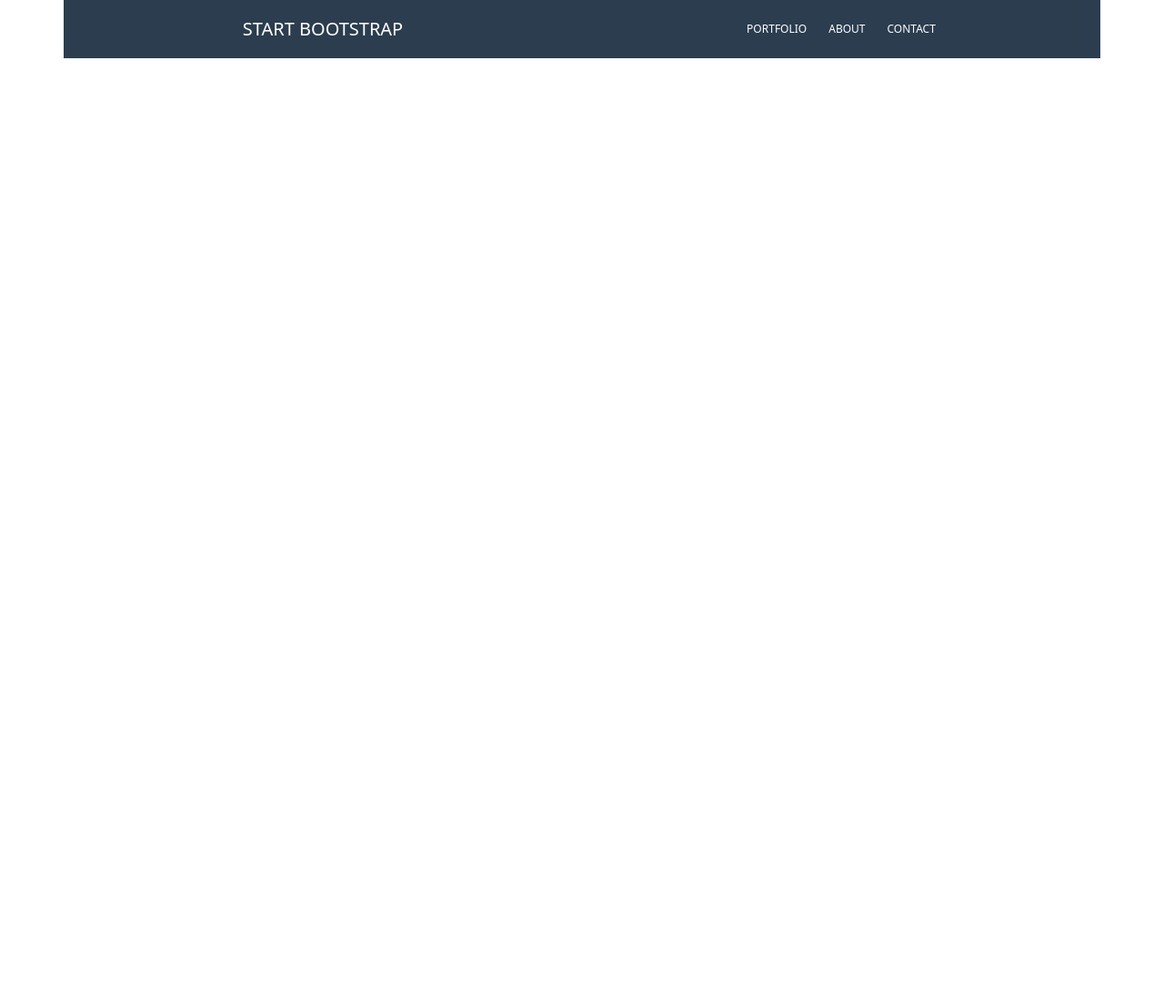
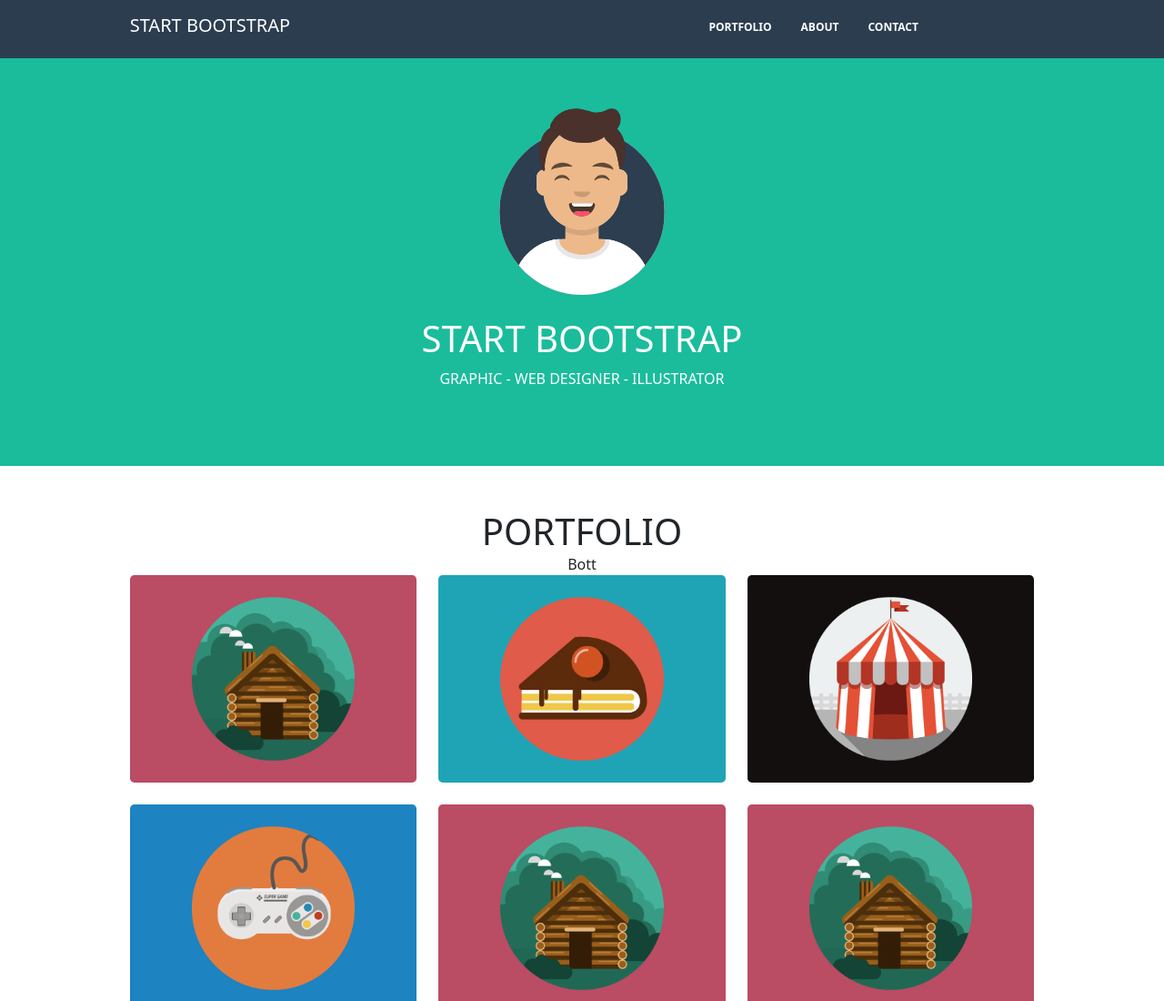
Before and after one commit to Robin9800/html-css-bootstrap-freelancer, a plain HTML site: page index.html in a window 1280 px wide. Shown: the top 1100 px of the page at 91% size. Before the commit the page ends 800 px from the top, so only its background shows below. Drawn offline with nearby package versions, Linux system fonts and the light colour scheme.

Commit message:
Section "About" content

```diff
--- a/index.html
+++ b/index.html
@@ -1,38 +1,132 @@
 <!doctype html>
 <html lang="en">
+
 <head>
     <!-- Required meta tags -->
     <meta charset="utf-8">
     <meta name="viewport" content="width=device-width, initial-scale=1">
+    <link rel="stylesheet" href="https://cdnjs.cloudflare.com/ajax/libs/font-awesome/6.0.0/css/all.min.css"
+        integrity="sha512-9usAa10IRO0HhonpyAIVpjrylPvoDwiPUiKdWk5t3PyolY1cOd4DSE0Ga+ri4AuTroPR5aQvXU9xC6qOPnzFeg=="
+        crossorigin="anonymous" referrerpolicy="no-referrer" />
 
     <!-- Bootstrap CSS -->
-    <link href="https://cdn.jsdelivr.net/npm/bootstrap@5.0.2/dist/css/bootstrap.min.css" rel="stylesheet" integrity="sha384-EVSTQN3/azprG1Anm3QDgpJLIm9Nao0Yz1ztcQTwFspd3yD65VohhpuuCOmLASjC" crossorigin="anonymous">
+    <link href="https://cdn.jsdelivr.net/npm/bootstrap@5.0.2/dist/css/bootstrap.min.css" rel="stylesheet"
+        integrity="sha384-EVSTQN3/azprG1Anm3QDgpJLIm9Nao0Yz1ztcQTwFspd3yD65VohhpuuCOmLASjC" crossorigin="anonymous">
     <link rel="stylesheet" href="style.css">
 
     <title>Bootstrap</title>
 </head>
+
 <body>
+    <div class="container-fluid">
+        <div class="row header text-white justify-content-center">
+            <div class="col-10">
                 <div class="container">
-        <div class="row">
-            <div class="col flex a-center j-center white">
+                    <div class="row align-items-center">
+                        <div class="col">
                             <h1 class="title">START BOOTSTRAP</h1>
                         </div>
-            <div class="col header flex a-center j-center white">
-               <div class="row">
-                <div class="col header flex a-center j-center white">
+                        <div class="col d-flex align-items-center justify-content-center">
+                            <div class="m-3">
                                 <a href="#">PORTFOLIO</a>
                             </div>
-                <div class="col header flex a-center j-center white">
+                            <div class="m-3">
                                 <a href="#">ABOUT</a>
                             </div>
-                <div class="col header flex a-center j-center white">
+                            <div class="m-3">
                                 <a href="#">CONTACT</a>
+                            </div>
+
                         </div>
                     </div>
                 </div>
             </div>
         </div>
+        <div class="graphic row justify-content-center">
+            <div class="col-10">
+                <div class="container text-white">
+                    <div class="row">
+                        <div class="col d-flex justify-content-center mb-4 mt-5">
+                            <img src="img\avatar.svg" class="avatar" alt="img">
+                        </div>
+                    </div>
+                    <div class="row">
+                        <div class="col d-flex justify-content-center mb-2">
+                            <h1>START BOOTSTRAP</h1>
+                        </div>
+                    </div>
+                    <div class="row">
+                        <div class="col d-flex justify-content-center">
+                            <p>GRAPHIC - WEB DESIGNER - ILLUSTRATOR</p>
+                        </div>
+                    </div>
+                </div>
+            </div>
+        </div>
+        <div class="row justify-content-center">
+            <div class="col-10">
+                <div class="container portfolio">
+                    <div class="row">
+                        <div class="col d-flex justify-content-center mt-5">
+                            <h1>PORTFOLIO</h1>
+                        </div>
+                    </div>
+                    <div class="row">
+                        <div class="col d-flex justify-content-center">
+                            Bott
+                        </div>
+                    </div>
+                    <div class="row d-flex flex-row flex-wrap">
+                        <div class="col-sm-12 col-md-6 col-lg-4 mb-4">
+                            <img src="img/cabin.png" class="img-fluid rounded-3">
+                        </div>
+                        <div class="col-sm-12 col-md-6 col-lg-4 mb-4">
+                            <img src="img/cake.png" class="img-fluid rounded-3">
+                        </div>
+                        <div class="col-sm-12 col-md-6 col-lg-4 mb-4">
+                            <img src="img/circus.png" class="img-fluid rounded-3">
+                        </div>
+                        <div class="col-sm-12 col-md-6 col-lg-4 mb-4">
+                            <img src="img/game.png" class="img-fluid rounded-3">
+                        </div>
+                        <div class="col-sm-12 col-md-6 col-lg-4 mb-4">
+                            <img src="img/cabin.png" class="img-fluid rounded-3">
+                        </div>
+                        <div class="col-sm-12 col-md-12 col-lg-4 mb-4">
+                            <img src="img/cabin.png" class="img-fluid rounded-3">
+                        </div>
+                    </div>
+                </div>
+            </div>
+        </div>
+        <div class="graphic row justify-content-center mt-5">
+            <div class="col ">
+                <div class="container">
+                    <div class="row">
+                        <div class="col d-flex justify-content-center mt-5">
+                            <h1>ABOUT</h1>
+                        </div>
+                    </div>
+                    <div class="row mt-4 ">
+                        <div class="col px-3 ms-5">
+                            <p>Lorem ipsum dolor sit amet consectetur, adipisicing elit. Ratione porro placeat sint
+                                perferendis odit nam! Architecto aliquam consequatur suscipit. In repudiandae ut
+                                laboriosam
+                                nihil ea esse modi quaerat perferendis voluptatum!</p>
+                        </div>
+                        <div class="col px-3 me-5">
+                            <p>Lorem ipsum dolor sit amet, consectetur adipisicing elit. Alias, ex quam vitae explicabo
+                                voluptas maxime fugit quis eos nisi enim in ducimus beatae odit nemo voluptatum rerum
+                                qui.
+                                Animi, eaque?</p>
+                        </div>
+                    </div>
+                </div>
 
+            </div>
+        </div>
+    </div>
+    </div>
+</body>
 
-  </body>
 </html>
--- a/style.css
+++ b/style.css
@@ -8,38 +8,39 @@
 p,h1{
     margin-bottom: 0;
 }
+
 /*UTILITIES*/
-.border{
-    border: 1px solid black;
-}
-.white{
+
+/*CONTENT*/
+
+.container-fluid a{
+    text-decoration: none;
     color: white;
 }
-
-.flex{
-    display: flex;
+.graphic h1{
+    color: white;
 }
-.a-center{
-    align-items: center;
+.graphic p{
+    color: white;
 }
-.j-center{
-    justify-content: center;
-}
-
-
-/*CONTENT*/
-.container a{
-    text-decoration: none;
-    color: white;
+.header{
+    background-color: hsl(210deg 29% 24%);
+    height: 64px;
+    font-weight: bold;
 }
 .header a{
     font-size: 12px;
 }
-.col{
-    background-color: hsl(210deg 29% 24%);
-    height: 64px;
-}
-
 .title{
     font-size: 20px;
 }
+
+.graphic{
+    background-color: hsl(168deg 76% 42%);
+    height: 56vh;
+}
+
+.avatar{
+    width: 200px;
+    height: auto;
+}
```
Also changed, not shown: img/avatar.svg (added), img/cabin.png (added), img/cake.png (added), img/circus.png (added), img/game.png (added), img/layouts/desktop.png (added), img/layouts/smartphone.png (added), img/layouts/tablet.png (added), img/safe.png (added), img/submarine.png (added). Lines whose indentation alone changed are shown as unchanged.
